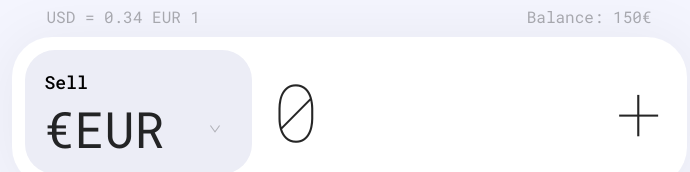
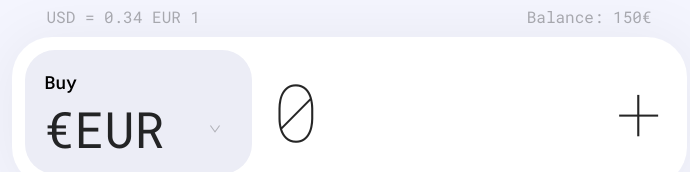
Before and after one commit to arminayat/red-exchange, a React (Create React App) app: page / in a window 1280 px wide. Shown: the part 410-582 px from the top of the page, without its empty margins (291-981 px from the left). Built offline with nearby package versions, Linux system fonts and the light colour scheme.

Commit message:
feat(Homepage/CurrencyCard): add error ui for card ++ fix sell/buy on currency box

```diff
--- a/src/Components/Pages/Homepage/CurrencyCard/index.tsx
+++ b/src/Components/Pages/Homepage/CurrencyCard/index.tsx
@@ -1,26 +1,30 @@
-import { Col, Input, InputNumber, Row, Space } from "antd";
+import { Col, Input, Row } from "antd";
 import styled from "styled-components";
 import { CurrenciesTypes } from "../../../../Models";
 import Select from "../../../Select";
-import { H6, P1 } from "../../../Typography";
+import { H6 } from "../../../Typography";
 
-const CardBox = styled(Row)`
+const CardBox = styled(Row)<{ error: boolean }>`
   width: 100%;
   height: 15rem;
   padding: 1.3rem;
   background: #ffffff;
-  box-shadow: 0px 4px 58px 7px rgba(0, 0, 0, 0.05);
+  box-shadow: ${(props) =>
+    props.error
+      ? "0px 4px 58px 7px rgba(239, 35, 60, 0.15)"
+      : "0px 4px 58px 7px rgba(0, 0, 0, 0.05)"};
   border-radius: 40px;
+  transition: 0.5s box-shadow ease;
 
   .ant-input-affix-wrapper-focused {
     border: none;
     box-shadow: none;
-    :focus{
+    :focus {
       box-shadow: none;
     }
   }
-  .ant-input-affix-wrapper{
-    :focus{
+  .ant-input-affix-wrapper {
+    :focus {
       box-shadow: none !important;
     }
   }
@@ -62,6 +66,7 @@ type CurrencyCardProp = {
   onCurrencyChange: (currency: CurrenciesTypes) => void;
   onAmountChange: (amount: number) => void;
   type: "sell" | "buy";
+  error: boolean;
 };
 
 const CurrencyCard = ({
@@ -70,12 +75,13 @@ const CurrencyCard = ({
   onCurrencyChange,
   onAmountChange,
   type,
+  error,
 }: CurrencyCardProp) => {
   return (
-      <CardBox justify="space-between">
+    <CardBox justify="space-between" error={error}>
       <CurrencyContainer>
         <Col span={24}>
-            <H6>Sell</H6>
+          <H6>{type === "sell" ? "Sell" : "Buy"}</H6>
         </Col>
         <Col span={24}>
           <Select
```
Lines whose indentation alone changed are shown as unchanged.
